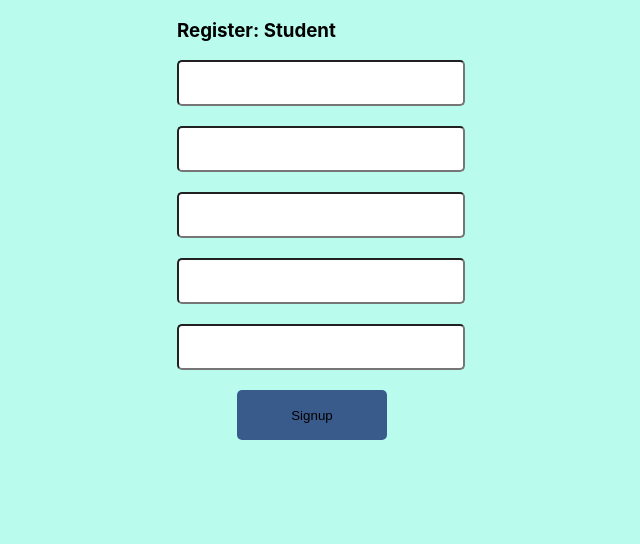
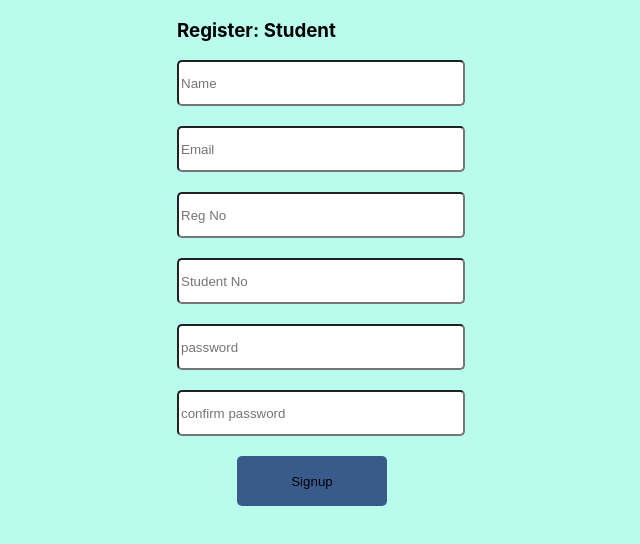
Before and after one commit to kuboilynn/softwaredevelopment, a React (Create React App) app in the folder front/my-app/: page /StudentRegister in a window 1280 px wide. Shown: the top 544 px of the page, without its empty margins (319-959 px from the left). Built offline with nearby package versions, Linux system fonts and the light colour scheme.

Commit message:
added placeholders to input

```diff
--- a/front/my-app/src/pages/StudentRegister.jsx
+++ b/front/my-app/src/pages/StudentRegister.jsx
@@ -1,9 +1,18 @@
 import Button from "../UI/Button"
 import Input from "../UI/input";
 import { useNavigate } from "react-router-dom";
+import { useState } from "react";
 
 function StudentRegister(){
   const navigate=useNavigate()
+  const[name,setname]=useState()
+  function entername(event){
+    if(setname===""){
+      return"*required"
+
+    }
+    setname(event.target.value);
+  }
 
   function gotoStudentHome(){
     navigate("./")
@@ -12,11 +21,12 @@ function StudentRegister(){
   return(
     <div>
       <h3>Register: Student</h3>
-      <Input type="text" ></Input><br/>
-      <Input type="text" ></Input><br/>
-      <Input type="text" ></Input><br/>
-      <Input type="text" ></Input><br/>
-      <Input type="text" ></Input><br/>
+      <Input type="text" value={name} onChange={entername} placeholder="Name"></Input><br/>
+      <Input type="text" placeholder="Email"></Input><br/>
+      <Input type="text" placeholder="Reg No"></Input><br/>
+      <Input type="text"  placeholder="Student No"></Input><br/>
+      <Input type="text" placeholder="password"></Input><br/>
+      <Input type="text" placeholder="confirm password"></Input><br/>
       <Button onClick={gotoStudentHome}>Signup</Button>
     </div>
   )
```
